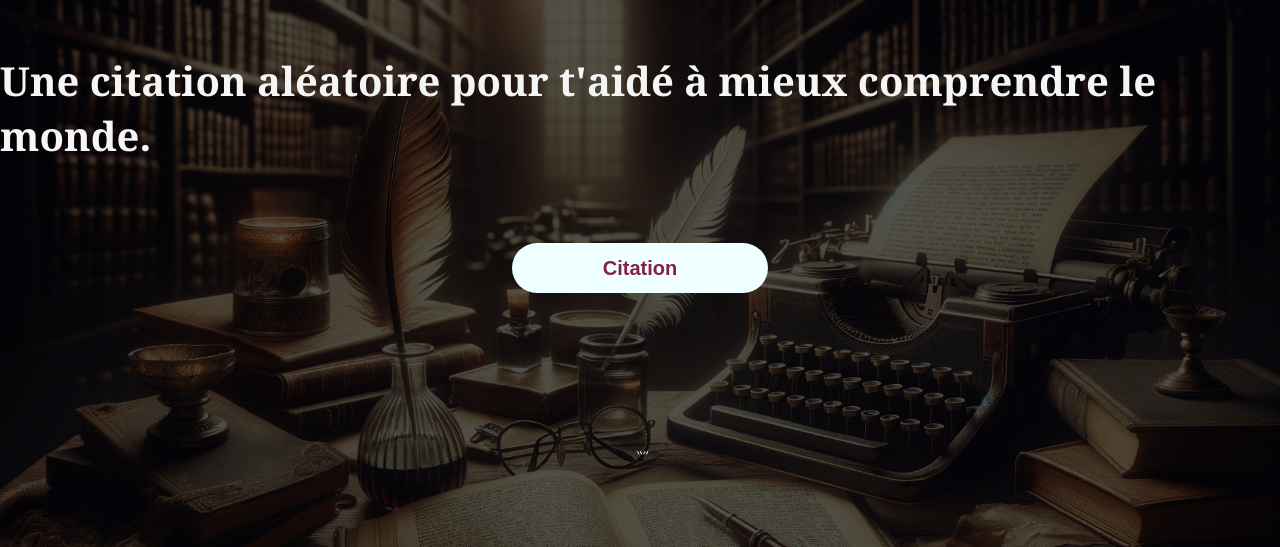
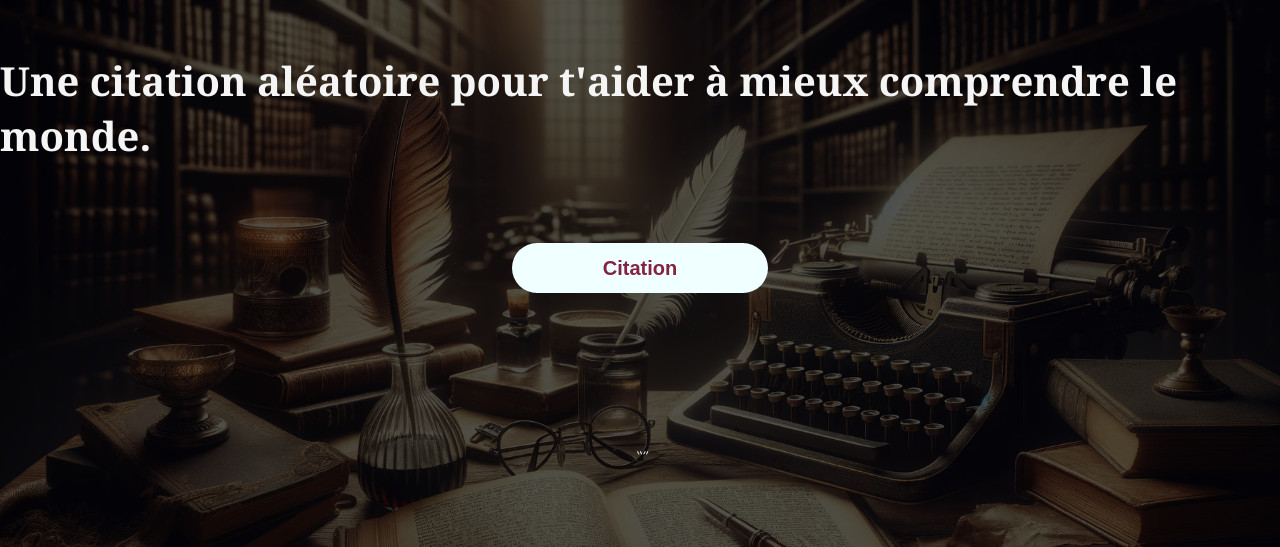
Before and after one commit to NoAndernack/random-quote-using-async-await, a plain HTML site: page index.html in a window 1280 px wide. Shown: the top 547 px of the page. Drawn offline with Linux system fonts and the light colour scheme; no server answers.

Commit message:
correction ortho

```diff
--- a/index.html
+++ b/index.html
@@ -15,7 +15,7 @@
 
 <body>
     <main>
-        <h1>Une citation aléatoire pour t'aidé à mieux comprendre le monde.</h1>
+        <h1>Une citation aléatoire pour t'aider à mieux comprendre le monde.</h1>
         <button class="quoteButton">Citation</button>
         <section class="quoteSection">
             <q></q>
```
